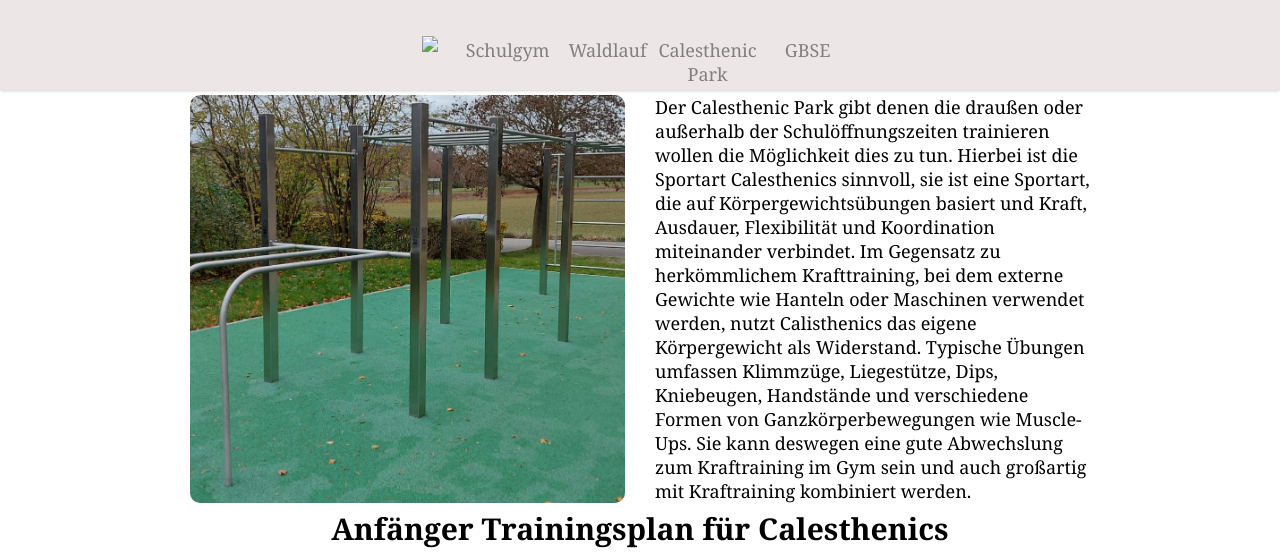
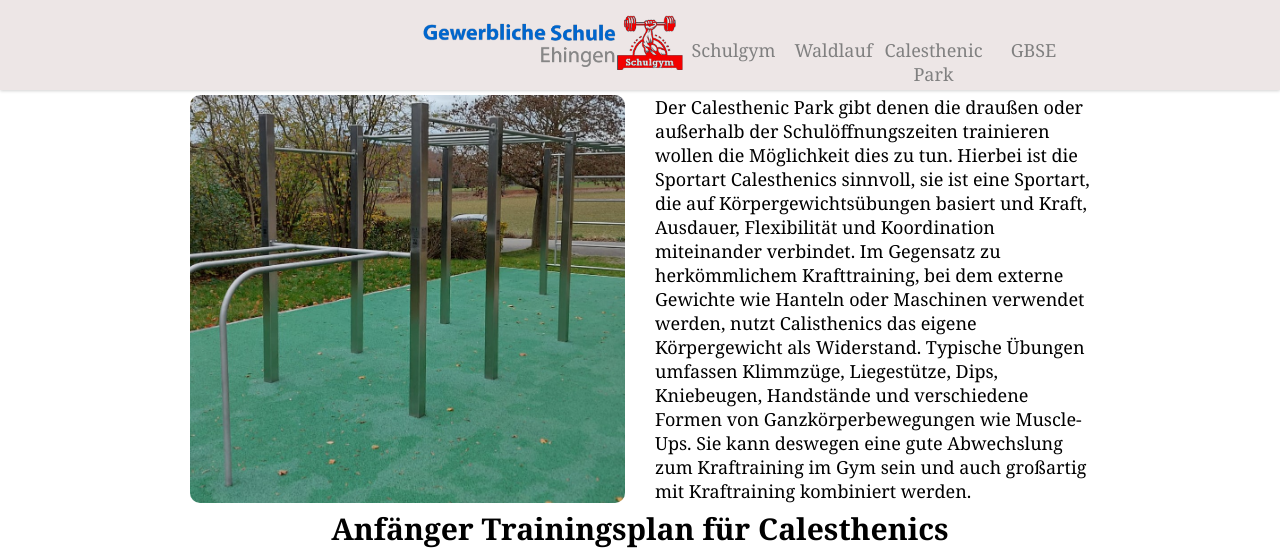
Before and after one commit to Michi1a/Schulgym-GBSE, a plain HTML site: page Calesthenic.html in a window 1280 px wide. Shown: the top 552 px of the page. Drawn offline with Linux system fonts and the light colour scheme; grey boxes are pictures that could not be loaded.

Commit message:
Update Calesthenic.html

```diff
--- a/Calesthenic.html
+++ b/Calesthenic.html
@@ -10,7 +10,7 @@
 <body>
 
     <nav>
-    <a class="logo" href="index.html"><img src="bilder/logo.png"></a>
+    <a class="logo" href="index.html"><img src="logo.png"></a>
     <input type="checkbox" id="toggle_button">
     <label for="toggle_button" class="toggle_button">
     <span class="bar"></span>
```
